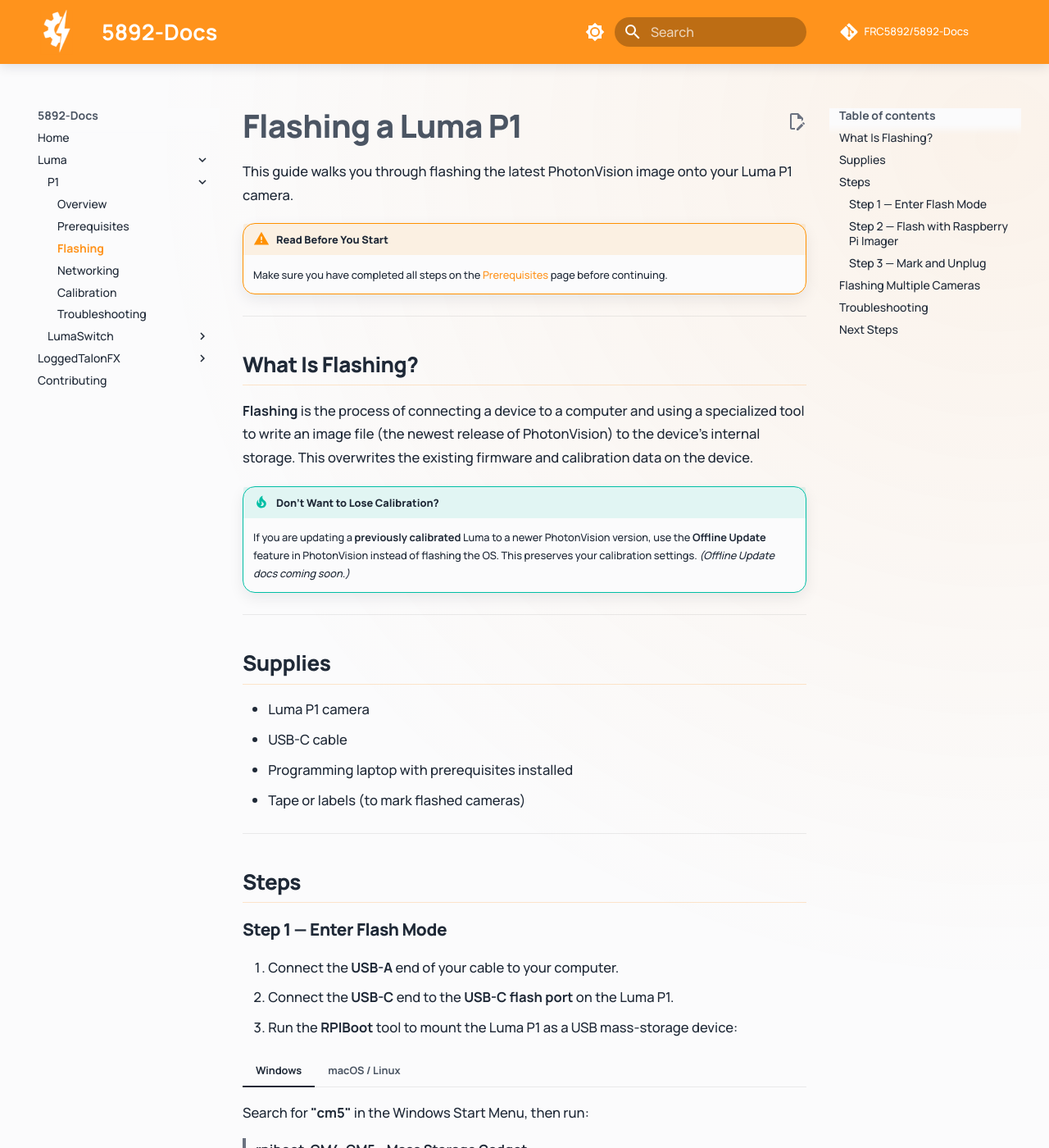
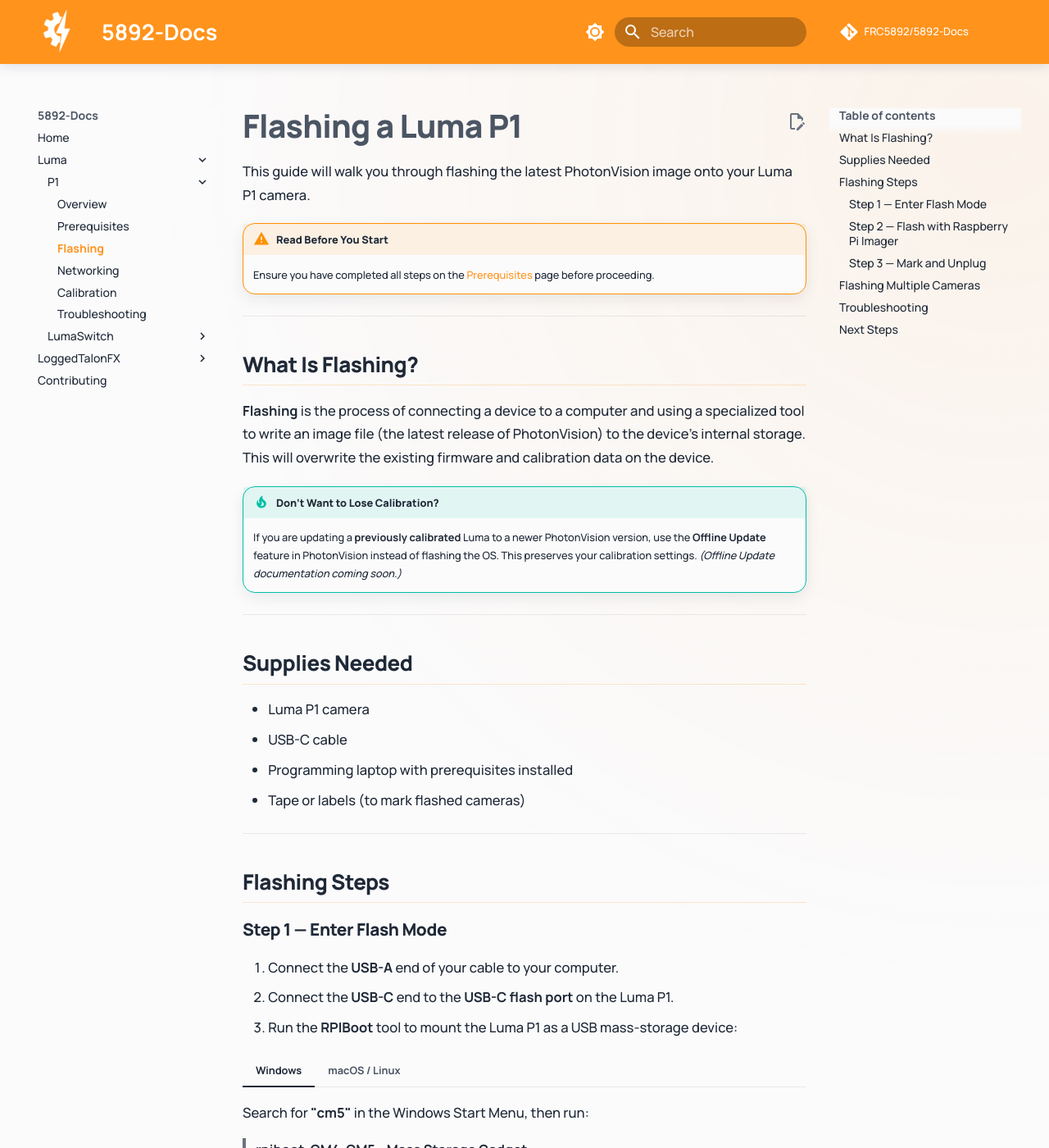
Before and after one commit to FRC5892/Luma-Docs, an MkDocs documentation site: the page built from docs/p1/flashing.md, in a window 1280 px wide and 1400 px high. Shown: the whole window at 82% size. Built offline with MkDocs 1.6.1 and Material for MkDocs 9.7.7, drawn with Linux system fonts in a browser that asks for light colours; comment, search, counter and statistics services are not loaded; some of the changed text lies outside the part shown.

Commit message:
Refactor contributing.md and flashing.md for improved clarity and consistency: enhance wording, adjust section formatting, and streamline instructions

```diff
--- a/docs/p1/flashing.md
+++ b/docs/p1/flashing.md
@@ -1,27 +1,23 @@
+
 # Flashing a Luma P1
 
-This guide walks you through flashing the latest PhotonVision image onto your Luma P1 camera.
+This guide will walk you through flashing the latest PhotonVision image onto your Luma P1 camera.
 
 !!! warning "Read Before You Start"
-    Make sure you have completed all steps on the [Prerequisites](prerequisites.md)
-    page before continuing.
+    Ensure you have completed all steps on the [Prerequisites](prerequisites.md) page before proceeding.
 
 ---
 
 ## What Is Flashing?
 
-**Flashing** is the process of connecting a device to a computer and using a specialized tool
-to write an image file (the newest release of PhotonVision) to the device's internal storage.
-This overwrites the existing firmware and calibration data on the device.
+**Flashing** is the process of connecting a device to a computer and using a specialized tool to write an image file (the latest release of PhotonVision) to the device's internal storage. This will overwrite the existing firmware and calibration data on the device.
 
 !!! tip "Don't Want to Lose Calibration?"
-    If you are updating a **previously calibrated** Luma to a newer PhotonVision version, use
-    the **Offline Update** feature in PhotonVision instead of flashing the OS. This preserves
-    your calibration settings. *(Offline Update docs coming soon.)*
+    If you are updating a **previously calibrated** Luma to a newer PhotonVision version, use the **Offline Update** feature in PhotonVision instead of flashing the OS. This preserves your calibration settings. *(Offline Update documentation coming soon.)*
 
 ---
 
-## Supplies
+## Supplies Needed
 
 - Luma P1 camera
 - USB-C cable
@@ -30,7 +26,7 @@ This overwrites the existing firmware and calibration data on the device.
 
 ---
 
-## Steps
+## Flashing Steps
 
 ### Step 1 — Enter Flash Mode
 
@@ -45,36 +41,30 @@ This overwrites the existing firmware and calibration data on the device.
 === "macOS / Linux"
     Run `rpiboot` from the terminal according to the RPIBoot documentation.
 
-4. Wait until the application says you can press any key to close — press ++enter++.
+4. Wait until the application says you can press any key to close—press ++enter++.
 5. The Luma is now in **flash mode** ✅
 
 !!! danger "Do NOT Unplug"
-    **Do not unplug the Luma P1 while it is in flash mode.** Unplugging it will exit flash
-    mode and you will need to start over from Step 1.
+    **Do not unplug the Luma P1 while it is in flash mode.** Unplugging it will exit flash mode and you will need to start over from Step 1.
 
 ---
 
 ### Step 2 — Flash with Raspberry Pi Imager
 
 1. Open **Raspberry Pi Imager**.
-2. Work through each menu in order. For **every single menu**, scroll to the **bottom** and
-   select the **last option** (no filtering, custom config, etc.).
-3. When prompted for a custom image, a file picker will appear — select the
-   **PhotonVision image for Luma P1** that you downloaded earlier.
-4. When you reach the step for selecting a **drive to flash to**, pause and read the next
-   warning carefully.
+2. Work through each menu in order. For **every single menu**, scroll to the **bottom** and select the **last option** (no filtering, custom config, etc.).
+3. When prompted for a custom image, a file picker will appear—select the **PhotonVision image for Luma P1** that you downloaded earlier.
+4. When you reach the step for selecting a **drive to flash to**, pause and read the next warning carefully.
 
 !!! danger "System Drives — Critical Warning"
     Make sure the **"Show system drives"** toggle is **OFF**.
 
     **Do NOT enable "Show system drives." Do NOT touch that toggle.**
 
-    You should see a device named **`mmcblk0`** appear in the list — this is the Luma P1's
-    internal storage. Select `mmcblk0`.
+    You should see a device named **`mmcblk0`** appear in the list—this is the Luma P1's internal storage. Select `mmcblk0`.
 
 5. When prompted to confirm that you want to erase everything on `mmcblk0`, press **OK**.
-6. A progress bar will appear. Wait for the flash to complete — the imager will tell you
-   when the camera is successfully flashed.
+6. A progress bar will appear. Wait for the flash to complete—the imager will notify you when the camera is successfully flashed.
 
 ---
 
```
Also changed, not shown: other parts of docs/p1/flashing.md (+3 -4 lines), docs/contributing.md (+2 -12 lines).
